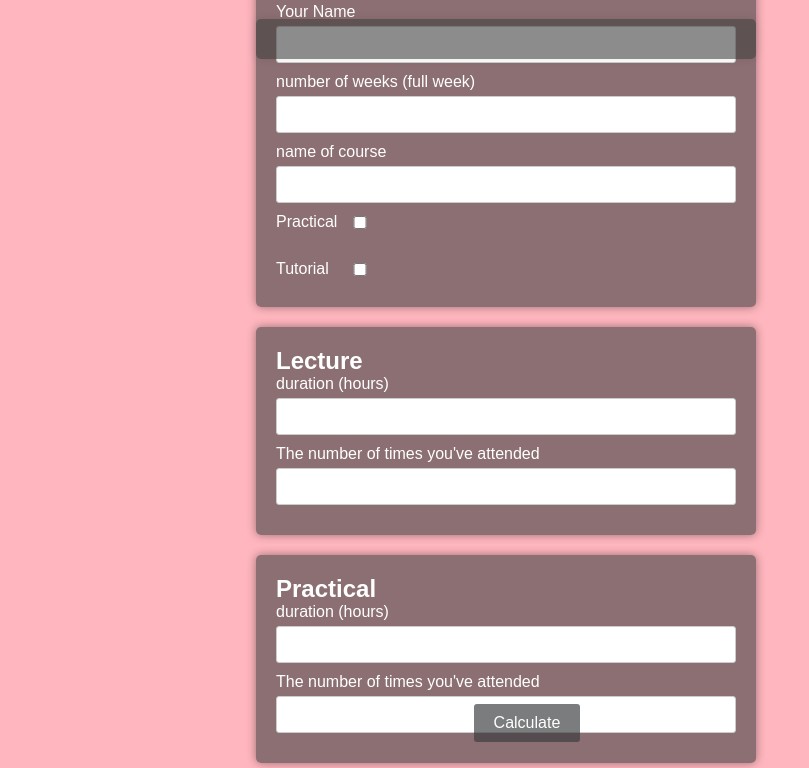
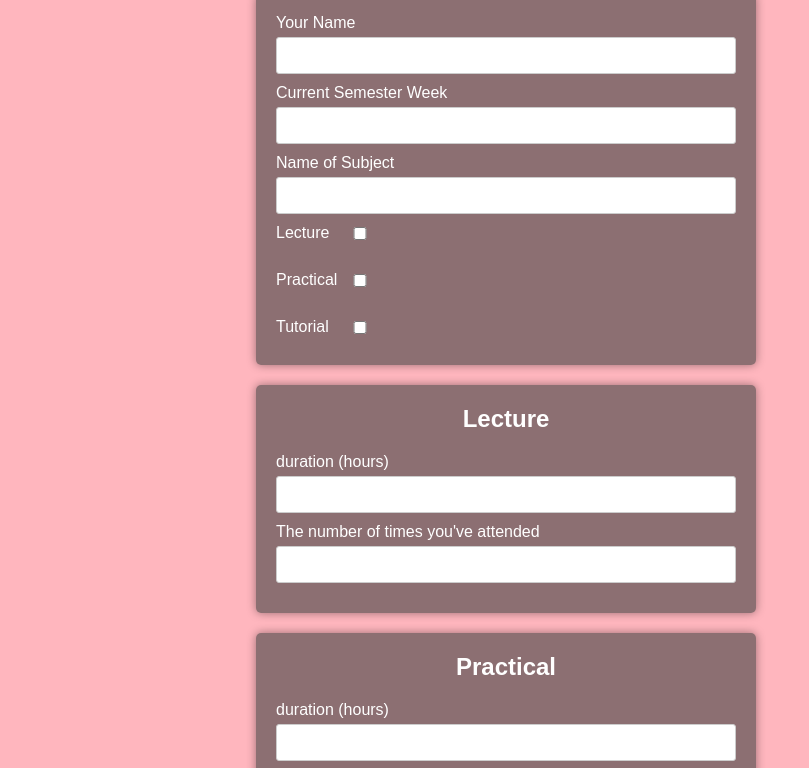
Before and after one commit to Lil-Ken/Attendance-Calculator, a plain HTML site: page index.html in a window 1280 px wide. Shown: the part 74-842 px from the top of the page, without its empty margins (0-809 px from the left). Drawn offline with Linux system fonts and the light colour scheme.

Commit message:
Update index.html

```diff
--- a/index.html
+++ b/index.html
@@ -7,25 +7,27 @@
     <link rel="stylesheet" href="attendance.css">
 </head>
 <body>
-    <h1 id="title">Attendance Calculator</h1>
+    <h1 class="title">Attendance Calculator</h1>
     <form id="input">
         <div id="info">
             <label for="name">Your Name</label>
             <input type="text" id="name" name="name" required>
 
-            <label for="week">number of weeks (full week)</label>
+            <label for="week">Current Semester Week</label>
             <input type="number" id="week" required>
 
-            <label for="courseName">name of course</label>
+            <label for="courseName">Name of Subject</label>
             <input type="text" id="courseName" required>
 
+            <label for="selLecture">Lecture</label>
+            <input type="checkbox" id="selLecture" name="selection">
             <label for="selPractical">Practical</label>
-            <input type="checkbox" id="selPractical" name="prac-tuto">
+            <input type="checkbox" id="selPractical" name="selection">
             <label for="selTutorial">Tutorial</label>
-            <input type="checkbox" id="selTutorial" name="prac-tuto">
+            <input type="checkbox" id="selTutorial" name="selection">
         </div>
         <div id="lecture">
-            <h2>Lecture</h2>
+            <h2 class="title">Lecture</h2>
             <label for="lecDuration">duration (hours)</label>
             <input type="number" id="lecDuration" required>
 
@@ -34,7 +36,7 @@
         </div>
 
         <div id="practical">
-            <h2>Practical</h2>
+            <h2 class="title">Practical</h2>
             <label for="pracDuration">duration (hours)</label>
             <input type="number" id="pracDuration" required>
 
@@ -42,19 +44,17 @@
             <input type="number" id="numPracAttended" required>
         </div>
         <div id="tutorial">
-            <h2>tutorial</h2>
+            <h2 class="title">tutorial</h2>
             <label for="tutDuration">duration (hours)</label>
             <input type="number" id="tutDuration" required>
 
             <label for="numTutAttended">The number of times you've attended</label>
             <input type="number" id="numTutAttended" required>
         </div>
+        <button id="calculate-btn">Calculate</button><br>
     </form>
     <br>
-    <button id="calculate-btn">Calculate</button><br>
-    <div id="display">
 
-    </div>
     <script src="attendance.js"></script>
 </body>
 </html>
```
